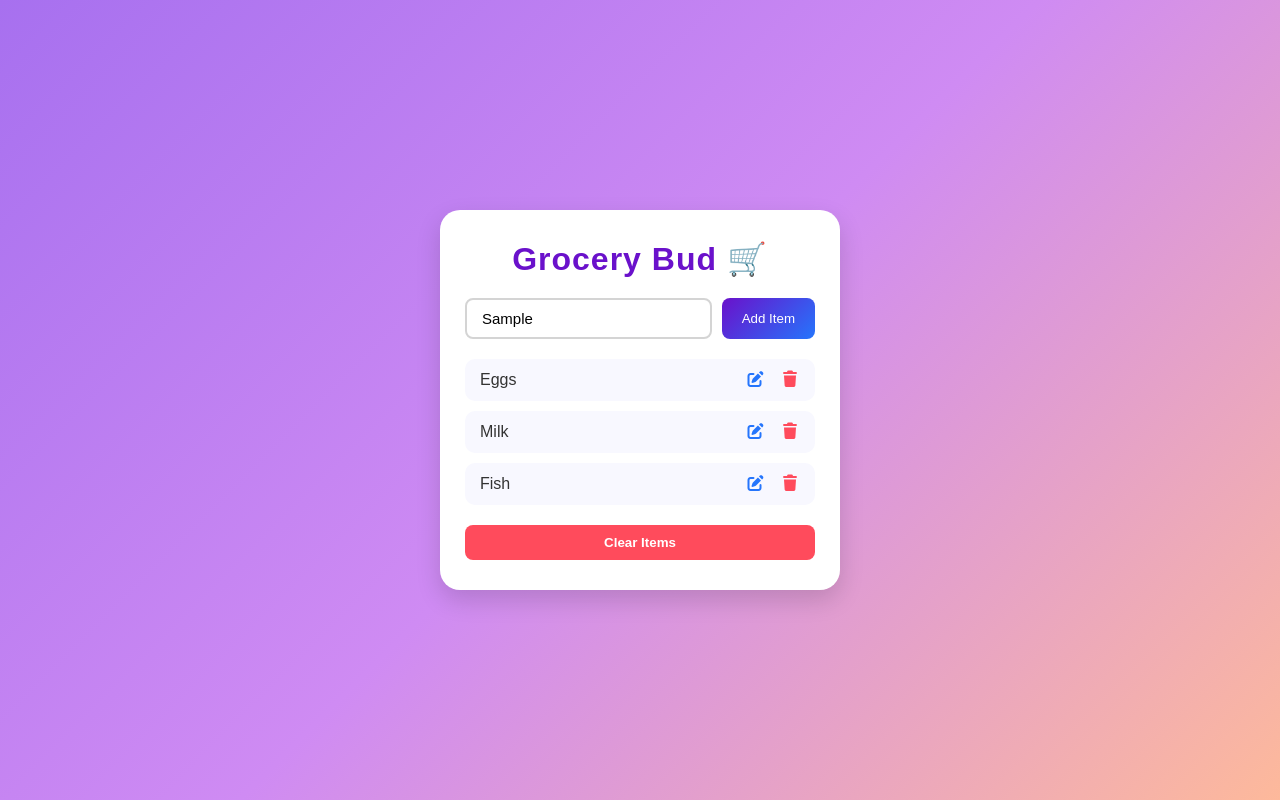
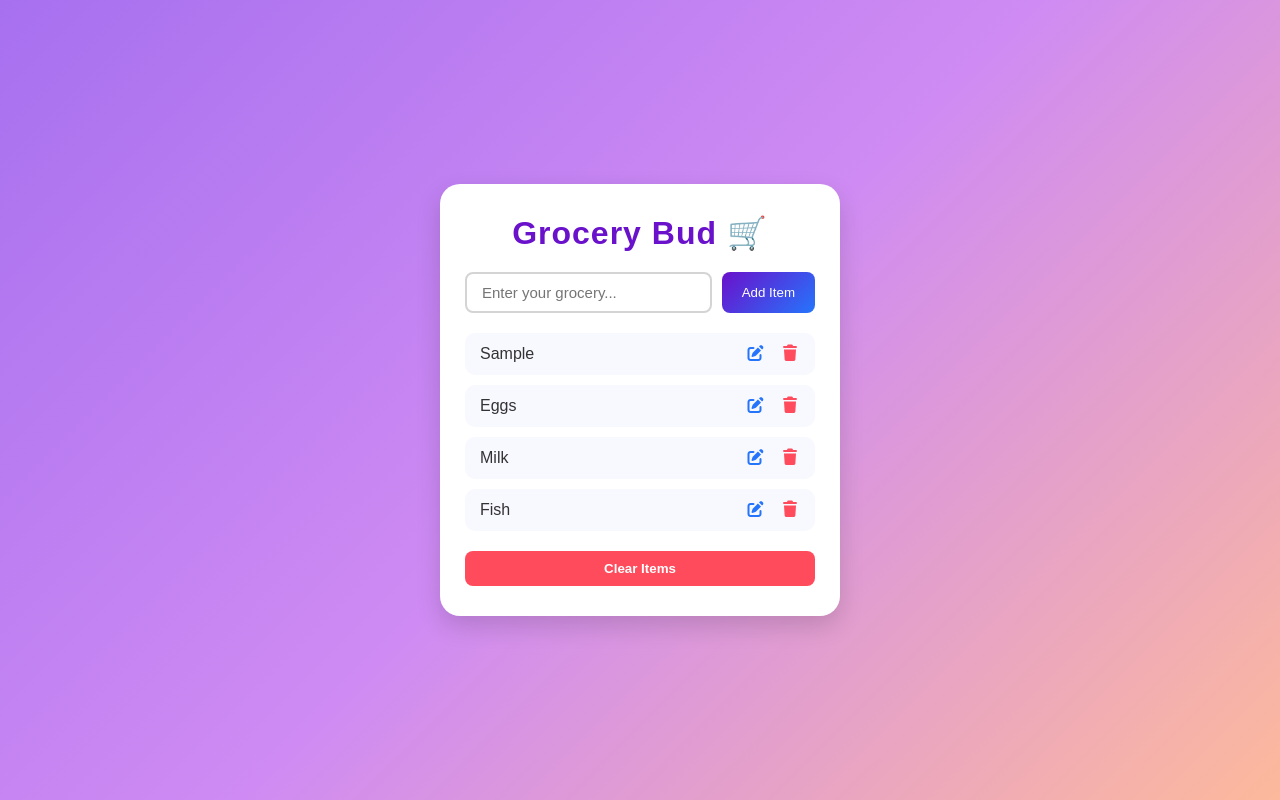
Before and after one commit to usamaRehman1/web-development-course, a plain HTML site: page groceryBud/index.html in a window 1280 px wide. Both pictures are taken after typing "Sample" into the empty fields and a click on the button "Add Item". Drawn offline with Linux system fonts and the light colour scheme; some packages are replaced by stand-ins of ours; a script that the page names is missing.

Commit message:
update grocery Bud

```diff
--- a/groceryBud/app.js
+++ b/groceryBud/app.js
@@ -4,12 +4,42 @@ const showPopUp = (_icon, _title) => {
     Swal.fire({
         icon: _icon,
         title: _title,
-        text: "Something went wrong!",
+        // text: "Something went wrong!",
     });
 }
 
+const groceryList = document.querySelector("#grocery-list");
 const handleChange = () => {
-    let grocery = document.querySelector("#grocery");
+    const grocery = document.querySelector("#grocery");
 
-    if (grocery.value.trim() == "") showPopUp("error", "Oops...")
+    if (grocery.value.trim() == "") showPopUp("error", "Invalid input")
+
+    const li = document.createElement("li");
+    li.innerHTML = `<span class="listText">${grocery.value.trim()}</span>
+                        <span class="actions">
+                            <i class="fa-solid fa-pen-to-square edit" onclick="editBtn(this)"></i>
+                            <i class="fa-solid fa-trash delete" onclick="deleteBtn(this)"></i>
+                    </span>`
+    groceryList.prepend(li)
+
+    document.querySelector("#clear-btn").style.display = "block"
+    grocery.value = ""
 }
+
+const editBtn = (e) => {
+    console.log(e.parentElement.previousElementSibling)
+
+}
+
+const deleteBtn = (e) => {
+    e.parentElement.parentElement.remove()
+}
+
+const crearAll = () => {
+    [...groceryList.children].forEach( element => {
+        console.log(element)
+        element.remove()
+    });
+
+    document.querySelector("#clear-btn").style.display = "none"
+}
--- a/groceryBud/index.html
+++ b/groceryBud/index.html
@@ -42,7 +42,7 @@
             </li>
         </ul>
 
-        <button id="clear-btn">Clear Items</button>
+        <button id="clear-btn" onclick="crearAll()">Clear Items</button>
     </div>
     <script src="https://cdn.jsdelivr.net/npm/sweetalert2@11"></script>
     <script src="app.js"></script>
```
